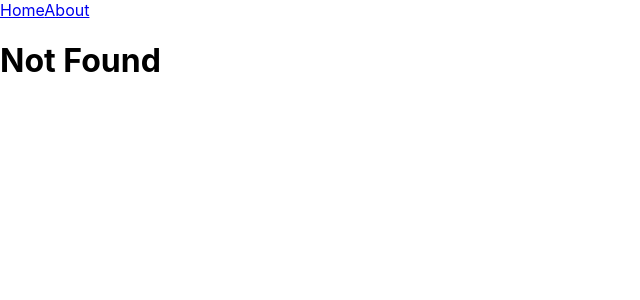
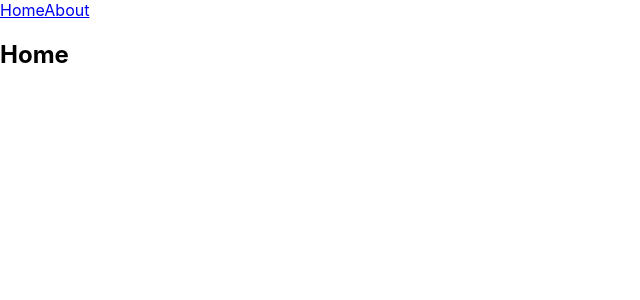
Before and after one commit to JMAdsit/personal-site, a React (Create React App) app: page / in a window 1280 px wide. Before the commit this address had no page. Shown: the top 300 px of the page, without its empty margins (0-640 px from the left). Built offline with nearby package versions, Linux system fonts and the light colour scheme.

Commit message:
add home page and path

```diff
--- /dev/null
+++ b/src/components/Home.js
@@ -0,0 +1,9 @@
+import React from "react";
+
+function Home() {
+    return <div>
+        <h2>Home</h2>
+    </div>
+}
+
+export default Home;
--- a/src/layout/Routes.js
+++ b/src/layout/Routes.js
@@ -1,5 +1,6 @@
 import React from "react";
 import { Route, Switch } from "react-router-dom";
+import Home from "../components/Home";
 import About from "../components/About";
 import NotFound from "../components/NotFound";
 
@@ -10,6 +11,10 @@
                 <About />
             </Route>
 
+            <Route exact={true} path="/">
+                <Home />
+            </Route>
+
             <Route>
                 <NotFound />
             </Route>
```
